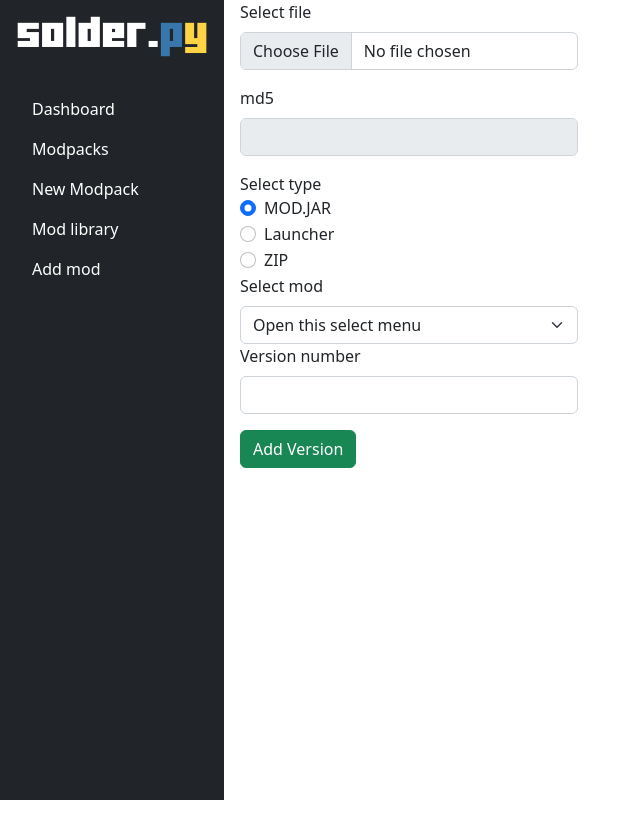
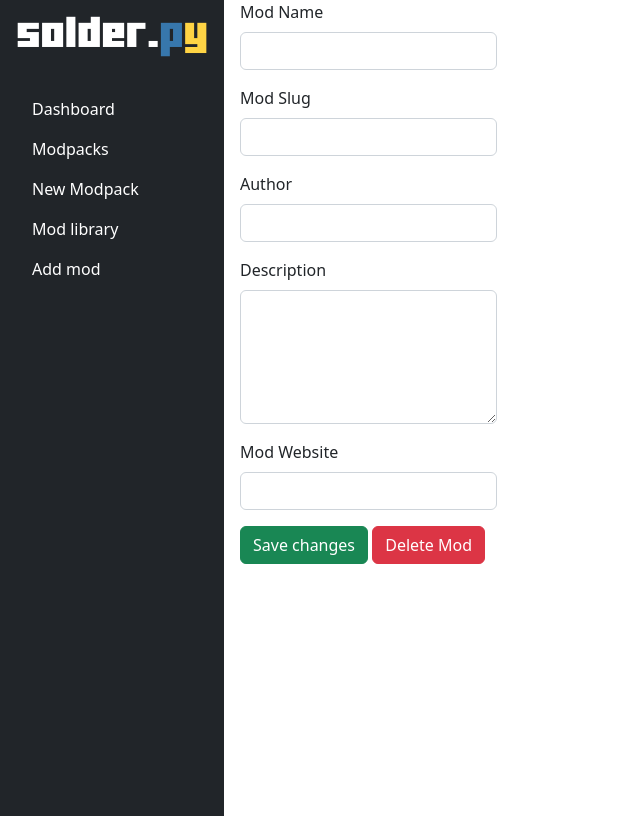
Before and after one commit to Thorfusion/solder.py, a Flask app: template templates/modversion.html in a window 1280 px wide. Shown: the whole page, without its empty margins (0-641 px from the left). Run offline with Flask 2, Linux system fonts and the light colour scheme; the template is opened without the code that fills it, so the values that code supplies are empty.

Commit message:
convert to modversion

```diff
--- /dev/null
+++ b/static/css/modversion.css
@@ -0,0 +1,20 @@
+.wrappermod {
+    display: grid;
+    grid-template-columns: 1fr 1fr;
+    grid-template-rows: auto;
+    gap: 1em;
+  }
+
+
+  .placeone {
+    grid-column: 1;
+    grid-row: 1;
+  }
+
+  .placetwo {
+    grid-column: 2;
+    grid-row: 1;
+    position: sticky;
+    top: 0;
+    height: 100vh;
+  }
--- a/templates/modversion.html
+++ b/templates/modversion.html
@@ -2,49 +2,51 @@
 {% set active_page = "modversion" %}
 {%block head%}
 <title>solder.py</title>
-
+<link rel="stylesheet" href="{{ url_for('static',filename='css/modversion.css') }}"/>
 {%endblock%}{%block main%}
 
-<div class="">
+<div class="wrappermod">
+  <div class="placeone">
     <form method="post" action="">
-      <div class="mb-3">
-        <label for="formFile" class="form-label">Select file</label>
-        <input class="form-control" type="file" id="formFile">
+        <div class="mb-3"">
+            <label for="pretty_name" class="form-label">Mod Name</label>
+            <input type="text" class="form-control" name="pretty_name" id="pretty_name">
         </div>
         <div class="mb-3"">
-          <label for="pretty_name" class="form-label">md5</label>
-          <input type="text" class="form-control" name="pretty_name" id="pretty_name" disabled readonly>
-      </div>
-      <label>Select type</label>
-      <div class="form-check">
-        <input class="form-check-input" type="radio" name="flexRadioDefault" id="flexRadioDefault2" checked>
-        <label class="form-check-label" for="flexRadioDefault2">
-          MOD.JAR
-        </label>
-      </div>
-      <div class="form-check">
-        <input class="form-check-input" type="radio" name="flexRadioDefault" id="flexRadioDefault1">
-        <label class="form-check-label" for="flexRadioDefault1">
-          Launcher
-        </label>
-      </div>
-      <div class="form-check">
-        <input class="form-check-input" type="radio" name="flexRadioDefault" id="flexRadioDefault1">
-        <label class="form-check-label" for="flexRadioDefault1">
-          ZIP
-        </label>
-      </div>
-      <div>
-        <label for="select" class="form-label">Select mod</label>
-        <select class="form-select" aria-label="Default select" name="select">
-          <option selected>Open this select menu</option>
-        </select>
+            <label for="name" class="form-label">Mod Slug</label>
+            <input type="text" class="form-control" name="name" id="name">
         </div>
         <div class="mb-3"">
-          <label for="author" class="form-label">Version number</label>
+            <label for="author" class="form-label">Author</label>
             <input type="text" class="form-control" name="author" id="author">
         </div>
-      <input class="btn btn-success" type="submit" value="Add Version">
+        <div class="mb-3"">
+            <label for="description" class="form-label">Description</label>
+            <textarea name="description" id="description" class="form-control" rows="5"></textarea>
+        </div>
+        <div class="mb-3"">
+            <label for="link" class="form-label">Mod Website</label>
+            <input type="text" class="form-control" name="link" id="link">
+        </div>
+        <input class="btn btn-success" type="submit" value="Save changes">
+        <input class="btn btn-danger" type="submit" value="Delete Mod">
     </form>
 </div>
+  <table class="table placetwo">
+    {%for mod in mods%}
+    <tr>
+      <td>{{mod.versiob}}</td>
+      <td>{{mod.md5}}</td>
+      <td>{{mod.url}}</td>
+      <td>
+        <a href="#"><button type="button" class="btn btn-primary">Rehash</button></a>
+      </td>
+      <td>
+        <a href="#"><button type="button" class="btn btn-danger">Delete</button></a>
+      </td>
+    </tr>
+
+    {%endfor%}
+  </table>
+</div>
 {% endblock %}
```
Lines whose indentation alone changed are shown as unchanged.
